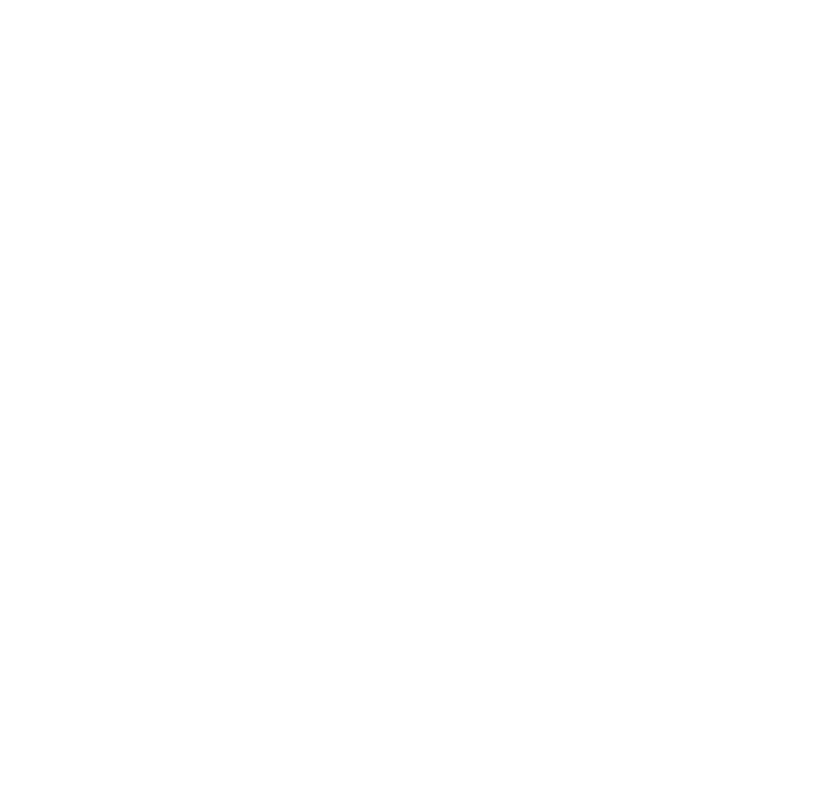
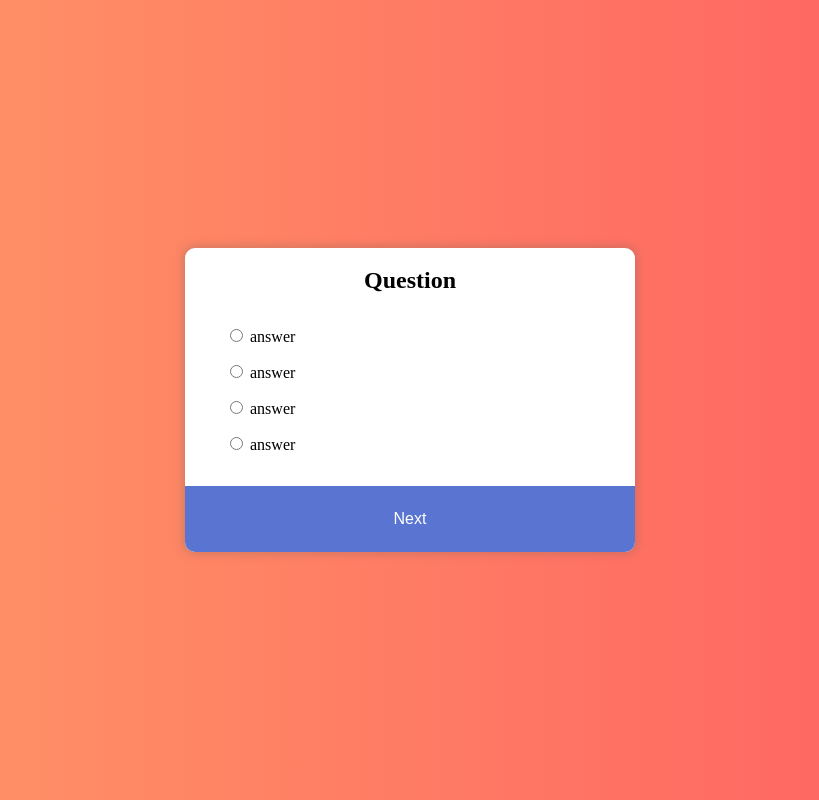
Before and after one commit to suuhyeony/VanilaJS-mini-PJT, a plain HTML site: page quiz/index.html in a window 1280 px wide. Shown: the whole page, without its empty margins (230-1049 px from the left). Drawn offline with Linux system fonts and the light colour scheme.

Commit message:
do markup and styling

```diff
--- a/quiz/index.html
+++ b/quiz/index.html
@@ -8,6 +8,35 @@
     <script src="script.js" defer></script>
 </head>
 <body>
-
+    <div class="quiz-container">
+        <h2>Question</h2>
+        <div class="answer-container">
+            <ul>
+                <li>
+                    <input type="radio" id="a" name="answer">
+                    <label for="a">answer</label>
+                </li>
+            </ul>
+            <ul>
+                <li>
+                    <input type="radio" id="b" name="answer">
+                    <label for="b">answer</label>
+                </li>
+            </ul>
+            <ul>
+                <li>
+                    <input type="radio" id="c" name="answer">
+                    <label for="c">answer</label>
+                </li>
+            </ul>
+            <ul>
+                <li>
+                    <input type="radio" id="d" name="answer">
+                    <label for="d">answer</label>
+                </li>
+            </ul>
+            <button>Next</button>
+        </div>
+    </div>
 </body>
 </html>
--- a/quiz/style.css
+++ b/quiz/style.css
@@ -0,0 +1,57 @@
+* {
+    box-sizing: border-box;
+}
+
+body {
+    background: linear-gradient( to right, #ff9966, #ff5e62 );
+    margin: 0;
+    display: flex;
+    justify-content: center;
+    align-items: center;
+    min-height: 100vh;
+    text-align: center;
+}
+
+.quiz-container {
+    background-color: white;
+    width: 450px;
+    max-width: 100%;
+    border-radius: 10px;
+    box-shadow: 0 0 10px 2px rgba(100, 100, 90, 0.3);
+    overflow: hidden;
+}
+
+h2 {
+    margin-bottom: 2rem;
+}
+
+ul li {
+    list-style: none;
+    text-align: left;
+    font-size: 1rem;
+}
+
+
+button {
+    margin-top: 2rem;
+    width: 100%;
+    border: none;
+    outline: none;
+    display: block;
+    cursor: pointer;
+    color: white;
+    font-size: 1rem;
+    padding: 1.5rem;
+    background-color: rgb(89, 117, 209);
+}
+
+button:hover {
+    background-color: rgb(85, 111, 197);
+    outline: none;
+}
+
+button:active {
+    border: none;
+    outline: none;
+    background-color: rgb(51, 73, 145);
+}
```
